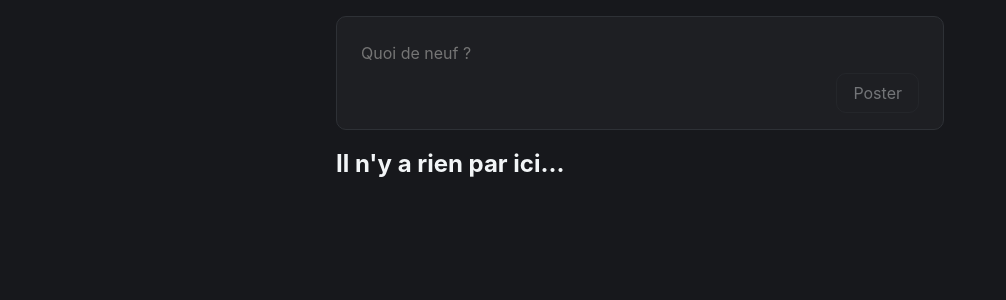
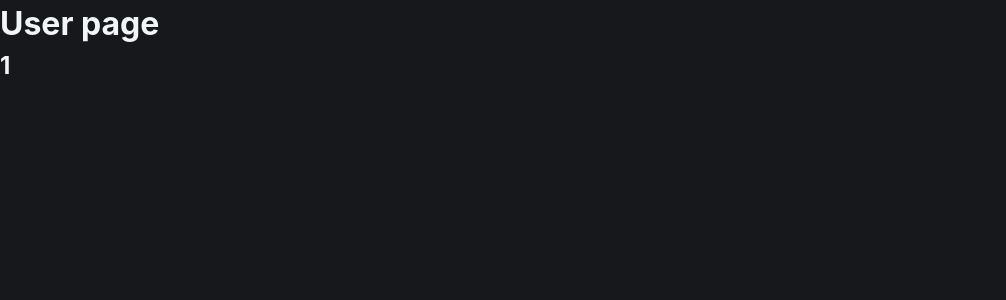
Before and after one commit to 404azrael/coursVueJS, a Vue app in the folder coursVueJS/: page /user/1 in a window 1280 px wide. Shown: the top 300 px of the page, without its empty margins (0-1006 px from the left). Built offline with nearby package versions, Linux system fonts and the light colour scheme.

Commit message:
added router and user profile redirection with username display

```diff
--- a/coursVueJS/package.json
+++ b/coursVueJS/package.json
@@ -12,7 +12,8 @@
   },
   "dependencies": {
     "@heroicons/vue": "^2.2.0",
-    "vue": "^3.5.13"
+    "vue": "^3.5.13",
+    "vue-router": "^4.5.0"
   },
   "devDependencies": {
     "@eslint/js": "^9.18.0",
--- a/coursVueJS/src/App.vue
+++ b/coursVueJS/src/App.vue
@@ -1,71 +1,4 @@
-<script setup>
-import { ref, computed } from "vue";
-import PostCard from "@/components/PostCard.vue";
-
-const text = ref("");
-const trimmedText = computed(() => text.value.trim()); // à chaque fois que "text" est modifiée, la fonction fléchée ()=>text.value.trim() va être utilisée
-
-// function updateText(event) {
-//   text.value = event.target.value;
-// }
-
-const posts = ref([]);
-const sortedPosts = computed(() =>
-  [...posts.value].sort((post1, post2) => post2.createdAt - post1.createdAt),
-);
-
-function addPost() {
-  const newPost = {
-    id: Math.random().toString(36).substring(2), //UUID
-    content: trimmedText.value,
-    createdAt: new Date(),
-    liked: false,
-    author: {
-      username: "404azrael",
-      avatarURL: "https://media1.tenor.com/m/NUzXmsZeSy8AAAAd/meme-edit.gif", //https://avatars.githubusercontent.com/u/130103824?v=4
-    },
-  };
-  posts.value.push(newPost);
-  text.value = "";
-}
-
-function deletePost(postId) {
-  posts.value = posts.value.filter((post) => post.id !== postId); //ne garde que les posts qui ne sont pas celui sélectionné
-}
-
-function likePost(postId) {
-  let liked = posts.value.find((post) => post.id == postId).liked;
-  posts.value.find((post) => post.id == postId).liked = !liked;
-
-  /*const postToUpdate = posts.value.find((post) => post.id == id);
-  postToUpdate.liked = !postToUpdate.liked*/
-}
-</script>
-
 <template>
   <!--<h1>£( ° [______] ° )£</h1>-->
-  <main>
-    <div class="container">
-      <form class="card" @submit.prevent="addPost">
-        <textarea name="post" id="post" placeholder="Quoi de neuf ?" v-model="text"></textarea>
-        <!--DIRECTIVES avec leur équivalent en "sucre syntaxique"
-          - v-bind:{paramHTML} = lie le paramètre à une variable ou constante Javascript    (ex : v-bind:value)   =>  :
-          - v-on:{typeEvent} = écoute un événement sur une balise HTML    (ex : @input, @click)  =>  @
-          - v-model = binding bi-latéral (v-bind et v-on en même temps)
-          - v-for = permet de faire des foreach et des for
-        -->
-        <button type="submit" :disabled="!trimmedText">Poster</button>
-      </form>
-
-      <h2 v-show="!posts.length">Il n'y a rien par ici...</h2>
-
-      <PostCard
-        v-for="(post, index) in sortedPosts"
-        :key="index"
-        :post="post"
-        @delete="deletePost"
-        @like="likePost"
-      />
-    </div>
-  </main>
+  <RouterView/>
 </template>
--- a/coursVueJS/src/components/PostCard.vue
+++ b/coursVueJS/src/components/PostCard.vue
@@ -1,6 +1,9 @@
 <script setup>
 import { TrashIcon, HeartIcon } from "@heroicons/vue/24/outline";
 import { HeartIcon as iconLiked } from "@heroicons/vue/24/solid";
+import { useRouter } from "vue-router";
+
+const router = useRouter();
 
 const props = defineProps({
   post: {
@@ -18,6 +21,10 @@ function emitDelete() {
 function emitLike() {
   emit("like", props.post.id);
 }
+
+function goToUserProfile(){
+  router.push({name: "user", params: {username: props.post.author.username}})
+}
 </script>
 
 <template>
@@ -31,7 +38,7 @@ function emitLike() {
         class="avatar"
       />
       <!--RENDU DECLARATIF-->
-      <a>{{ post.author.username }}</a>
+      <a @click="goToUserProfile">{{ post.author.username }}</a>
     </header>
     <!--RENDU DECLARATIF-->
     <p>{{ post.content }}</p>
--- a/coursVueJS/src/main.js
+++ b/coursVueJS/src/main.js
@@ -2,5 +2,8 @@ import "./assets/main.css";
 
 import { createApp } from "vue";
 import App from "./App.vue";
+import router from "./router";
 
-createApp(App).mount("#app");
+const app = createApp(App);
+app.use(router);
+app.mount("#app");
--- /dev/null
+++ b/coursVueJS/src/pages/HomePage.vue
@@ -0,0 +1,71 @@
+<script setup>
+import { ref, computed } from "vue";
+import PostCard from "@/components/PostCard.vue";
+
+const text = ref("");
+const trimmedText = computed(() => text.value.trim()); // à chaque fois que "text" est modifiée, la fonction fléchée ()=>text.value.trim() va être utilisée
+
+// function updateText(event) {
+//   text.value = event.target.value;
+// }
+
+const posts = ref([]);
+const sortedPosts = computed(() =>
+  [...posts.value].sort((post1, post2) => post2.createdAt - post1.createdAt),
+);
+
+function addPost() {
+  const newPost = {
+    id: Math.random().toString(36).substring(2), //UUID
+    content: trimmedText.value,
+    createdAt: new Date(),
+    liked: false,
+    author: {
+      username: "404azrael",
+      avatarURL: "https://media1.tenor.com/m/NUzXmsZeSy8AAAAd/meme-edit.gif", //https://avatars.githubusercontent.com/u/130103824?v=4
+    },
+  };
+  posts.value.push(newPost);
+  text.value = "";
+}
+
+function deletePost(postId) {
+  posts.value = posts.value.filter((post) => post.id !== postId); //ne garde que les posts qui ne sont pas celui sélectionné
+}
+
+function likePost(postId) {
+  let liked = posts.value.find((post) => post.id == postId).liked;
+  posts.value.find((post) => post.id == postId).liked = !liked;
+
+  /*const postToUpdate = posts.value.find((post) => post.id == id);
+  postToUpdate.liked = !postToUpdate.liked*/
+}
+</script>
+
+<template>
+  <!--<h1>£( ° [______] ° )£</h1>-->
+  <main>
+    <div class="container">
+      <form class="card" @submit.prevent="addPost">
+        <textarea name="post" id="post" placeholder="Quoi de neuf ?" v-model="text"></textarea>
+        <!--DIRECTIVES avec leur équivalent en "sucre syntaxique"
+          - v-bind:{paramHTML} = lie le paramètre à une variable ou constante Javascript    (ex : v-bind:value)   =>  :
+          - v-on:{typeEvent} = écoute un événement sur une balise HTML    (ex : @input, @click)  =>  @
+          - v-model = binding bi-latéral (v-bind et v-on en même temps)
+          - v-for = permet de faire des foreach et des for
+        -->
+        <button type="submit" :disabled="!trimmedText">Poster</button>
+      </form>
+
+      <h2 v-show="!posts.length">Il n'y a rien par ici...</h2>
+
+      <PostCard
+        v-for="(post, index) in sortedPosts"
+        :key="index"
+        :post="post"
+        @delete="deletePost"
+        @like="likePost"
+      />
+    </div>
+  </main>
+</template>
--- /dev/null
+++ b/coursVueJS/src/pages/UserProfile.vue
@@ -0,0 +1,12 @@
+<script setup>
+import { useRoute } from "vue-router";
+const route = useRoute();
+const title = "User page";
+const username = route.params.username;
+</script>
+
+<template>
+    <h1>{{ title }}</h1>
+    <!--<h2>{{ $route.params.username }}</h2>-->
+    <h2>{{ username }}</h2>
+</template>
--- /dev/null
+++ b/coursVueJS/src/router.js
@@ -0,0 +1,23 @@
+import { createRouter, createWebHistory } from "vue-router";
+import UserProfile from "./pages/UserProfile.vue";
+import HomePage from "./pages/HomePage.vue";
+
+const routes = [
+    {
+        path: "/",
+        name: "home",
+        component: HomePage
+    },
+    {
+        path: "/user/:username",
+        name: "user",
+        component: UserProfile
+    }
+];
+
+const router = createRouter({
+    routes: routes,
+    history: createWebHistory()
+});
+
+export default router;
```
Also changed, not shown: 1 other file (tests, documents, lock files or other folders).
